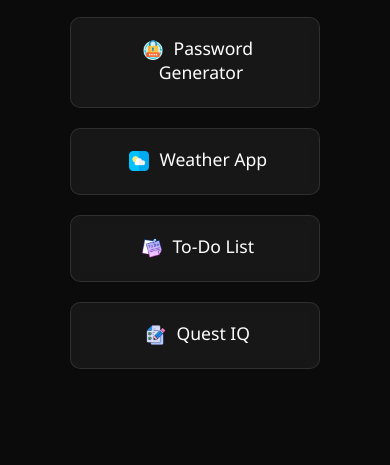
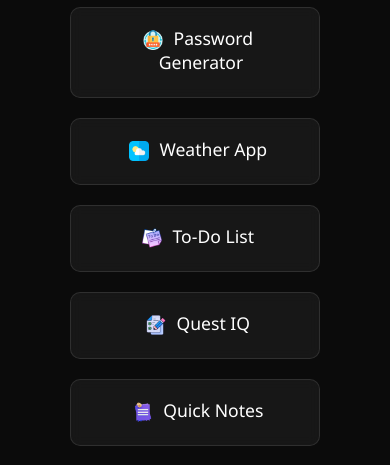
Before and after one commit to rehanzinlab23/Portfolio, a plain HTML site: page index.html in a window 390 px wide. Shown: the part 2084-2549 px from the top of the page. Before the commit the page ends 2481 px from the top, so only its background shows below. Drawn offline with Linux system fonts and the light colour scheme.

Commit message:
adding and responsive

```diff
--- a/index.html
+++ b/index.html
@@ -307,6 +307,16 @@
         <div style="display: none" class="box"></div>
       </a>
 
+      <!-- Notes App-->
+
+      <a style="text-decoration: none; color: #fff; font-size: 1.1rem" class="box"
+        href="https://quick-notes7.netlify.app/" target="_blank">
+        <img style="position: relative; bottom: -2px" height="20px" width="20px" src="images/notes.png"
+          alt="notes app" />
+        <span style="position: relative; left: 6px; bottom: 3px">Quick Notes</span>
+        <div style="display: none" class="box"></div>
+      </a>
+
     </div>
   </div>
 </body>
--- a/style.css
+++ b/style.css
@@ -504,7 +504,7 @@
       }
 
       .container {
-          height: 160vh;
+          height: 168vh;
       }
   }
 
@@ -518,7 +518,7 @@
       }
 
       .container {
-          height: 294vh;
+          height: 302vh;
       }
   }
 
```
Also changed, not shown: images/notes.png (added).
